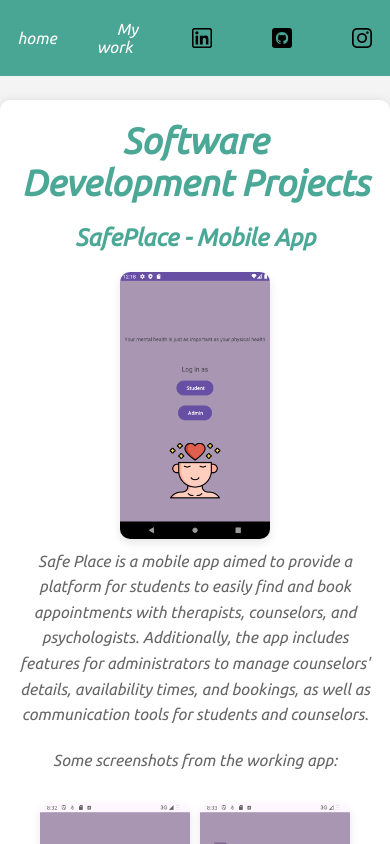
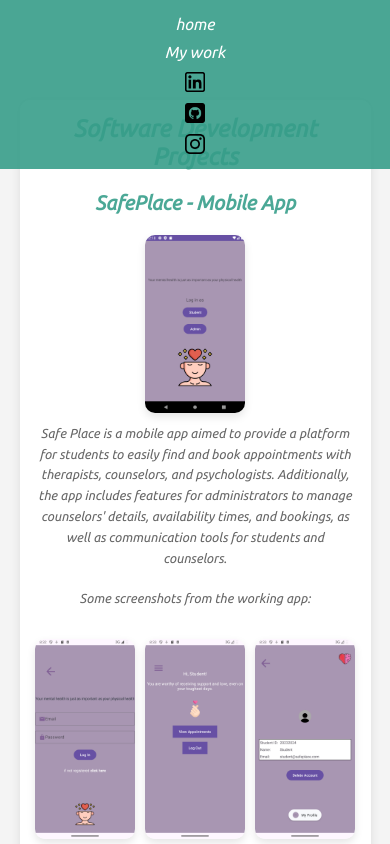
Before and after one commit to AL7OORII/horiya, a plain HTML site: page software.html in a window 390 px wide. Shown: the top 844 px of the page. Drawn offline with Linux system fonts and the light colour scheme.

Commit message:
making the UI more responsive

```diff
--- a/graphic.css
+++ b/graphic.css
@@ -8,8 +8,8 @@
 }
 
 body {
-    background-color: #f4f4f4; /* Light background */
-    color: #333; /* Dark text */
+    background-color: #f4f4f4;
+    color: #333;
     margin: 0;
     display: flex;
     flex-direction: column;
@@ -21,16 +21,16 @@ body {
 /* Navbar Styles */
 .navbar {
     width: 100%;
-    background-color: rgba(55, 158, 138, 0.898); /* Bright green */
+    background-color: rgba(55, 158, 138, 0.898);
     overflow: hidden;
     display: flex;
     justify-content: center;
-    align-items: center; /* Center vertically */
+    align-items: center;
     padding: 10px 0;
     margin: 0;
-    position: fixed; /* Fixes navbar at the top */
-    top: 0; /* Aligns navbar to the top */
-    z-index: 1000; /* Ensures navbar is on top */
+    position: fixed;
+    top: 0;
+    z-index: 1000;
 }
 
 .navbar li {
@@ -47,14 +47,14 @@ body {
 }
 
 .navbar a:hover {
-    background-color: rgba(136, 195, 183, 0.898); /* Darker green on hover */
+    background-color: rgba(136, 195, 183, 0.898);
 }
 
 /* Adjusting icons in navbar */
 .navbar img {
-    width: 20px; /* Adjust the size as needed */
-    height: 20px; /* Adjust the size as needed */
-    vertical-align: middle; /* Align icons vertically */
+    width: 20px;
+    height: 20px;
+    vertical-align: middle;
 }
 
 /* Content Styles */
@@ -62,21 +62,21 @@ body {
     text-align: center;
     padding: 20px;
     max-width: 800px;
-    margin: 100px auto 20px; /* Adds margin to separate from fixed navbar */
-    background-color: white; /* White background for content */
-    box-shadow: 0 0 10px rgba(0, 0, 0, 0.1); /* Soft shadow for depth */
-    border-radius: 10px; /* Rounded corners */
+    margin: 100px auto 20px;
+    background-color: white;
+    box-shadow: 0 0 10px rgba(0, 0, 0, 0.1);
+    border-radius: 10px;
 }
 
 .content h3 {
     font-size: 36px;
     margin-bottom: 20px;
-    color: rgba(55, 158, 138, 0.898); /* Bright green for headings */
+    color: rgba(55, 158, 138, 0.898);
 }
 
 .content p {
     font-size: 18px;
-    color: #666; /* Grey text for body */
+    color: #666;
     line-height: 1.6;
     margin-bottom: 30px;
 }
@@ -94,7 +94,7 @@ body {
 
 .image-section p {
     font-size: 18px;
-    color: #333; /* Dark text for captions */
+    color: #333;
     margin-bottom: 10px;
 }
 
@@ -106,15 +106,65 @@ body {
 }
 
 .image-container img {
-    width: 200px; /* Adjust the size as needed */
+    width: 200px;
     height: auto;
-    border-radius: 10px; /* Rounded corners for images */
-    box-shadow: 0 4px 8px rgba(0, 0, 0, 0.2); /* Add shadow to images */
+    border-radius: 10px;
+    box-shadow: 0 4px 8px rgba(0, 0, 0, 0.2);
     transition: transform 0.3s, box-shadow 0.3s;
-    margin: 0.5px; /* Add space between images */
+    margin: 0.5px;
 }
 
 .image-container img:hover {
-    transform: scale(1.05); /* Slightly enlarge on hover */
-    box-shadow: 0 8px 16px rgba(0, 0, 0, 0.3); /* Increase shadow on hover */
+    transform: scale(1.05);
+    box-shadow: 0 8px 16px rgba(0, 0, 0, 0.3);
 }
+
+/* Responsive Design */
+@media (max-width: 768px) {
+    .content {
+        padding: 15px;
+        max-width: 90%;
+    }
+
+    .content h3 {
+        font-size: 28px;
+    }
+
+    .content p {
+        font-size: 16px;
+    }
+
+    .gallery {
+        gap: 30px;
+    }
+
+    .image-section p {
+        font-size: 16px;
+    }
+
+    .image-container img {
+        width: 150px;
+    }
+}
+
+@media (max-width: 480px) {
+    .navbar {
+        flex-direction: column;
+    }
+
+    .navbar li {
+        padding: 5px;
+    }
+
+    .content h3 {
+        font-size: 24px;
+    }
+
+    .content p, .image-section p {
+        font-size: 14px;
+    }
+
+    .image-container img {
+        width: 120px;
+    }
+}
--- a/mywork.css
+++ b/mywork.css
@@ -8,29 +8,27 @@
 }
 
 html, body {
-    background-color: #f4f4f4; /* Light background */
-    color: #333; /* Dark text */
-    height: 100%; /* Ensures full height */
-    margin: 0; /* Removes default margin */
+    background-color: #f4f4f4;
+    color: #333;
+    height: 100%;
+    margin: 0;
     display: flex;
     flex-direction: column;
     align-items: center;
-    justify-content: flex-start; /* Aligns content at the top */
+    justify-content: flex-start;
 }
 
 /* Navbar Styles */
 .navbar {
     width: 100%;
-    background-color: rgba(55, 158, 138, 0.898); /* Bright green */
-    overflow: hidden;
+    background-color: rgba(55, 158, 138, 0.898);
     display: flex;
     justify-content: center;
-    align-items: center; /* Center vertically */
+    align-items: center;
     padding: 10px 0;
-    margin: 0; /* Removes default margin */
-    position: fixed; /* Fixes navbar at the top */
-    top: 0; /* Aligns navbar to the top */
-    z-index: 1000; /* Ensures navbar is on top */
+    position: fixed;
+    top: 0;
+    z-index: 1000;
 }
 
 .navbar li {
@@ -47,14 +45,13 @@ html, body {
 }
 
 .navbar a:hover {
-    background-color: rgba(136, 195, 183, 0.898); /* Darker green on hover */
+    background-color: rgba(136, 195, 183, 0.898);
 }
 
-/* Adjusting icons in navbar */
 .navbar img {
-    width: 20px; /* Adjust the size as needed */
-    height: 20px; /* Adjust the size as needed */
-    vertical-align: middle; /* Align icons vertically */
+    width: 20px;
+    height: 20px;
+    vertical-align: middle;
 }
 
 /* Content Styles */
@@ -62,29 +59,31 @@ html, body {
     text-align: center;
     padding: 20px;
     max-width: 800px;
-    margin: 100px auto 20px; /* Adds margin to separate from fixed navbar */
-    background-color: white; /* White background for content */
-    box-shadow: 0 0 10px rgba(0, 0, 0, 0.1); /* Soft shadow for depth */
-    border-radius: 10px; /* Rounded corners */
+    margin: 100px auto 20px;
+    background-color: white;
+    box-shadow: 0 0 10px rgba(0, 0, 0, 0.1);
+    border-radius: 10px;
 }
 
 .content h3 {
     font-size: 36px;
     margin-bottom: 20px;
-    color: rgba(55, 158, 138, 0.898); /* Bright green for headings */
+    color: rgba(55, 158, 138, 0.898);
 }
 
 .content p {
     font-size: 18px;
-    color: #666; /* Grey text for body */
+    color: #666;
     line-height: 1.6;
     margin-bottom: 30px;
 }
 
+/* Circle Layout */
 .circles {
     display: flex;
     justify-content: center;
     gap: 30px;
+    flex-wrap: wrap;
     margin-top: 40px;
 }
 
@@ -98,7 +97,6 @@ html, body {
     width: 150px;
     height: 150px;
     border-radius: 50%;
-    background-color: rgba(55, 158, 138, 0.898); /* Bright green */
     color: white;
     display: flex;
     justify-content: center;
@@ -108,28 +106,30 @@ html, body {
     font-size: 14px;
     padding: 20px;
     transition: background 0.3s, transform 0.3s, box-shadow 0.3s;
-    background-size: cover; /* Ensure the image covers the circle */
-    background-position: center; /* Center the background image */
-    box-shadow: 0 4px 8px rgba(0, 0, 0, 0.2); /* Add shadow to circles */
+    background-size: cover;
+    background-position: center;
+    box-shadow: 0 4px 8px rgba(0, 0, 0, 0.2);
 }
 
+/* Background Images for each Circle */
 #software-circle {
     background-image: url('software.jpg');
+    background-color: rgba(55, 158, 138, 0.9);
 }
 
 #design-circle {
     background-image: url('design.jpg');
+    background-color: rgba(55, 158, 138, 0.9);
 }
 
 #uiux-circle {
     background-image: url('uiux.jpg');
+    background-color: rgba(55, 158, 138, 0.9);
 }
 
-
 .circle:hover {
-    background-color: rgba(136, 195, 183, 0.898); /* Lighter green on hover */
-    transform: scale(1.1); /* Slightly enlarge on hover */
-    box-shadow: 0 8px 16px rgba(0, 0, 0, 0.3); /* Increase shadow on hover */
+    transform: scale(1.1);
+    box-shadow: 0 8px 16px rgba(0, 0, 0, 0.3);
 }
 
 .circle-text {
@@ -137,3 +137,51 @@ html, body {
     font-size: 16px;
     color: #333;
 }
+
+/* Responsive Design */
+@media (max-width: 768px) {
+    .content {
+        padding: 15px;
+        max-width: 90%;
+    }
+
+    .content h3 {
+        font-size: 28px;
+    }
+
+    .circles {
+        gap: 20px;
+    }
+
+    .circle {
+        width: 120px;
+        height: 120px;
+    }
+
+    .circle-text {
+        font-size: 14px;
+    }
+}
+
+@media (max-width: 480px) {
+    .navbar {
+        flex-direction: column;
+    }
+
+    .navbar li {
+        padding: 5px;
+    }
+
+    .content h3 {
+        font-size: 24px;
+    }
+
+    .circle {
+        width: 100px;
+        height: 100px;
+    }
+
+    .circle-text {
+        font-size: 12px;
+    }
+}
--- a/safeplaceapp.css
+++ b/safeplaceapp.css
@@ -48,13 +48,11 @@ html, body {
     background-color: rgba(136, 195, 183, 0.898);
 }
 
-/* Adjusting icons in navbar */
 .navbar img {
-    width: 20px; /* Adjust the size as needed */
-    height: 20px; /* Adjust the size as needed */
-    vertical-align: middle; /* Align icons vertically */
+    width: 20px;
+    height: 20px;
+    vertical-align: middle;
 }
-
 
 /* Hero Section */
 .hero {
@@ -80,7 +78,7 @@ html, body {
     font-weight: 300;
 }
 
-/* Main content styles */
+/* Main Content */
 .content {
     text-align: center;
     padding: 40px;
@@ -138,6 +136,7 @@ html, body {
     border-radius: 10px;
     box-shadow: 0 4px 8px rgba(0, 0, 0, 0.2);
 }
+
 .icon {
     width: 30%;
     height: auto;
@@ -151,3 +150,78 @@ html, body {
 .hero-content h3 {
     text-shadow: 2px 2px 5px rgba(0, 0, 0, 0.5);
 }
+
+/* Responsive Design */
+@media (max-width: 768px) {
+    .content {
+        padding: 20px;
+        max-width: 90%;
+    }
+
+    .hero {
+        height: 50vh;
+    }
+
+    .hero-content h1 {
+        font-size: 40px;
+    }
+
+    .hero-content h3 {
+        font-size: 18px;
+    }
+
+    .portfolio-section h2 {
+        font-size: 28px;
+    }
+
+    .portfolio-section p, .portfolio-section li {
+        font-size: 16px;
+    }
+
+    .responsive-image {
+        width: 90%;
+    }
+
+    .icon {
+        width: 50%;
+    }
+
+    video {
+        width: 100%;
+    }
+}
+
+@media (max-width: 480px) {
+    .navbar {
+        flex-direction: column;
+        padding: 5px 0;
+    }
+
+    .navbar li {
+        padding: 5px;
+    }
+
+    .hero {
+        height: 40vh;
+    }
+
+    .hero-content h1 {
+        font-size: 32px;
+    }
+
+    .hero-content h3 {
+        font-size: 16px;
+    }
+
+    .content h3, .portfolio-section h2 {
+        font-size: 24px;
+    }
+
+    .portfolio-section p, .portfolio-section li {
+        font-size: 14px;
+    }
+
+    .responsive-image, .icon {
+        width: 100%;
+    }
+}
--- a/software.css
+++ b/software.css
@@ -8,8 +8,8 @@
 }
 
 body {
-    background-color: #f4f4f4; /* Light background */
-    color: #333; /* Dark text */
+    background-color: #f4f4f4;
+    color: #333;
     margin: 0;
     display: flex;
     flex-direction: column;
@@ -21,16 +21,14 @@ body {
 /* Navbar Styles */
 .navbar {
     width: 100%;
-    background-color: rgba(55, 158, 138, 0.898); /* Bright green */
-    overflow: hidden;
+    background-color: rgba(55, 158, 138, 0.898);
     display: flex;
     justify-content: center;
-    align-items: center; /* Center vertically */
+    align-items: center;
     padding: 10px 0;
-    margin: 0;
-    position: fixed; /* Fixes navbar at the top */
-    top: 0; /* Aligns navbar to the top */
-    z-index: 1000; /* Ensures navbar is on top */
+    position: fixed;
+    top: 0;
+    z-index: 1000;
 }
 
 .navbar li {
@@ -47,14 +45,13 @@ body {
 }
 
 .navbar a:hover {
-    background-color: rgba(136, 195, 183, 0.898); /* Darker green on hover */
+    background-color: rgba(136, 195, 183, 0.898);
 }
 
-/* Adjusting icons in navbar */
 .navbar img {
-    width: 20px; /* Adjust the size as needed */
-    height: 20px; /* Adjust the size as needed */
-    vertical-align: middle; /* Align icons vertically */
+    width: 20px;
+    height: 20px;
+    vertical-align: middle;
 }
 
 /* Content Styles */
@@ -62,31 +59,31 @@ body {
     text-align: center;
     padding: 20px;
     max-width: 800px;
-    margin: 100px auto 20px; /* Adds margin to separate from fixed navbar */
-    background-color: white; /* White background for content */
-    box-shadow: 0 0 10px rgba(0, 0, 0, 0.1); /* Soft shadow for depth */
-    border-radius: 10px; /* Rounded corners */
+    margin: 100px auto 20px;
+    background-color: white;
+    box-shadow: 0 0 10px rgba(0, 0, 0, 0.1);
+    border-radius: 10px;
 }
 
 .content h3 {
     font-size: 36px;
     margin-bottom: 20px;
-    color: rgba(55, 158, 138, 0.898); /* Bright green for headings */
+    color: rgba(55, 158, 138, 0.898);
 }
 
 .project {
-    margin-bottom: 20px;
+    margin-bottom: 30px;
 }
 
 .project h4 {
     font-size: 24px;
     margin-bottom: 10px;
-    color: rgba(55, 158, 138, 0.898); /* Bright green for project titles */
+    color: rgba(55, 158, 138, 0.898);
 }
 
 .project p {
     font-size: 16px;
-    color: #666; /* Grey text for project descriptions */
+    color: #666;
     line-height: 1.6;
     margin-bottom: 20px;
 }
@@ -94,13 +91,13 @@ body {
 .project h5 {
     font-size: 20px;
     margin-bottom: 10px;
-    color: rgba(55, 158, 138, 0.898); /* Bright green for subheadings */
+    color: rgba(55, 158, 138, 0.898);
 }
 
 .project h6 {
     font-size: 18px;
     margin-bottom: 10px;
-    color: #333; /* Dark text for smaller headings */
+    color: #333;
 }
 
 .project ul {
@@ -112,7 +109,7 @@ body {
 
 .project img {
     width: 100%;
-    max-width: 400px; /* Adjust the size as needed */
+    max-width: 400px;
     margin: 20px 0;
     border-radius: 10px;
 }
@@ -127,10 +124,10 @@ body {
 
 .mobile-screenshots img {
     width: 100%;
-    max-width: 150px; /* Smaller size for mobile screenshots */
+    max-width: 150px;
     margin: 10px 0;
     border-radius: 10px;
-    box-shadow: 0 4px 8px rgba(0, 0, 0, 0.1); /* Soft shadow for depth */
+    box-shadow: 0 4px 8px rgba(0, 0, 0, 0.1);
 }
 
 /* Web App Screenshots Styling */
@@ -143,16 +140,78 @@ body {
 
 .web-screenshots img {
     width: 100%;
-    max-width: 200px; /* Adjust size for web app screenshots */
+    max-width: 200px;
     margin: 10px 0;
     border-radius: 10px;
-    box-shadow: 0 4px 8px rgba(0, 0, 0, 0.1); /* Soft shadow for depth */
+    box-shadow: 0 4px 8px rgba(0, 0, 0, 0.1);
 }
 
-/* Ensure three images per row for web app screenshots */
-.web-screenshots img:nth-of-type(3n+1) {
-    margin-right: auto;
+/* Responsive Design */
+@media (max-width: 768px) {
+    .content {
+        padding: 15px;
+        max-width: 90%;
+    }
+
+    .content h3 {
+        font-size: 28px;
+    }
+
+    .project h4 {
+        font-size: 22px;
+    }
+
+    .project p, .project ul {
+        font-size: 14px;
+    }
+
+    .project h5, .project h6 {
+        font-size: 18px;
+    }
+
+    .project img {
+        max-width: 300px;
+    }
+
+    .mobile-screenshots img {
+        max-width: 120px;
+    }
+
+    .web-screenshots img {
+        max-width: 160px;
+    }
 }
-.web-screenshots img:nth-of-type(3n+3) {
-    margin-left: auto;
+
+@media (max-width: 480px) {
+    .navbar {
+        flex-direction: column;
+    }
+
+    .navbar li {
+        padding: 5px;
+    }
+
+    .content h3 {
+        font-size: 24px;
+    }
+
+    .project h4 {
+        font-size: 20px;
+    }
+
+    .project p, .project ul {
+        font-size: 13px;
+    }
+
+    .project h5, .project h6 {
+        font-size: 16px;
+    }
+
+    .project img {
+        max-width: 100%;
+    }
+
+    .mobile-screenshots img, .web-screenshots img {
+        max-width: 100px;
+    }
 }
--- a/style.css
+++ b/style.css
@@ -4,6 +4,7 @@
     font-family: 'Ubuntu', sans-serif;
     padding: 0;
     margin: 0;
+    box-sizing: border-box;
 }
 
 a {
@@ -24,14 +25,9 @@ body {
     background-image: linear-gradient(to right, rgba(55, 158, 138, 0.898) 5%, #22030388),
         url(horiya.png);
     background-position: center;
-    background-size: cover; /* Ensures the background image covers the entire container */
-    width: 100vw; /* Full width of the viewport */
-    height: 100vh; /* Full height of the viewport */
-}
-
-.container:hover {
-    background-image: linear-gradient(to right, rgba(55, 158, 138, 0.898) 15%, transparent),
-        url(horiya.png);
+    background-size: cover;
+    width: 100vw;
+    height: 100vh;
 }
 
 .header {
@@ -66,18 +62,12 @@ ul a:hover {
     border-bottom-color: white;
 }
 
-ul img {
-    width: 20px; /* Adjust the size as needed */
-    height: 20px; /* Adjust the size as needed */
-    margin-left: 10px; /* Add some spacing between the text and the icon */
-}
-
 .content {
     color: white;
     width: 50%;
     margin-top: 50px;
     padding: 30px;
-    text-align: center; /* Center align content */
+    text-align: center;
 }
 
 .content h2 {
@@ -87,26 +77,26 @@ ul img {
 
 .content p {
     letter-spacing: 3px;
-    width: 75%; /* Adjusted width for better readability */
+    width: 75%;
     padding: 20px 0;
-    margin: 20px auto; /* Center the paragraph */
+    margin: 20px auto;
 }
 
 .content button {
     font-size: 30px;
-    padding: 10px 20px; /* Adjusted padding for better button size */
+    padding: 10px 20px;
     border-radius: 10px;
     border: 2px solid transparent;
     cursor: pointer;
-    margin: 10px; /* Add margin for spacing between buttons */
+    margin: 10px;
 }
 
 .content button:hover {
-   background-color: transparent;
-   border-color: white;
-   color: white;
+    background-color: transparent;
+    border-color: white;
+    color: white;
 }
-/* Updated CSS for a cleaner and organized look */
+
 .modal {
     display: none;
     position: fixed;
@@ -138,70 +128,11 @@ ul img {
 .close:hover,
 .close:focus {
     color: black;
-    text-decoration: none;
     cursor: pointer;
 }
 
-button {
-    background-color: rgb(42, 101, 90);
-    color: white;
-    padding: 10px 20px;
-    border: none;
-    border-radius: 5px;
-    cursor: pointer;
-}
-
-button:hover {
-    background-color: rgb(136, 100, 62);
-}
-
-form {
-    display: flex;
-    flex-direction: column;
-}
-
-label {
-    margin-bottom: 5px;
-}
-
-input {
-    padding: 10px;
-    margin-bottom: 10px;
-    border: 1px solid #ddd;
-    border-radius: 5px;
-}
-
-/* Form Styles */
-form {
-    display: flex;
-    flex-direction: column;
-}
-
-form label {
-    font-size: 16px;
-    margin-bottom: 5px;
-}
-
-form input, form textarea {
-    padding: 10px;
-    margin-bottom: 10px;
-    border: 1px solid #ccc;
-    border-radius: 5px;
-    font-size: 16px;
-}
-
-form input[type="submit"] {
-    background: #333;
-    color: #fff;
-    cursor: pointer;
-}
-
-form input[type="submit"]:hover {
-    background: #555;
-}
-
 .social-icons {
-    margin-bottom: 20px; /* Add some spacing below the social icons */
+    margin-bottom: 20px;
 }
 
 .social-icons a {
@@ -210,6 +141,59 @@ form input[type="submit"]:hover {
 }
 
 .social-icons img {
-    width: 20px; /* Adjust the size as needed */
-    height: 20px; /* Adjust the size as needed */
+    width: 20px;
+    height: 20px;
 }
+
+/* Media Queries for Responsive Design */
+
+@media (max-width: 768px) {
+    .header {
+        flex-direction: column;
+    }
+
+    ul {
+        flex-direction: column;
+        width: 100%;
+    }
+
+    .container, .modal-content {
+        width: 100vw;
+        height: auto;
+    }
+
+    .content {
+        width: 90%;
+        margin-top: 20px;
+        padding: 10px;
+    }
+
+    .content h2 {
+        font-size: 40px;
+    }
+
+    .content p {
+        width: 100%;
+        letter-spacing: 1px;
+    }
+
+    .content button {
+        font-size: 20px;
+        padding: 8px 16px;
+    }
+}
+
+@media (max-width: 480px) {
+    .logo {
+        font-size: 24px;
+    }
+
+    .modal-content {
+        width: 90%;
+    }
+
+    .social-icons img {
+        width: 16px;
+        height: 16px;
+    }
+}
--- a/uiux.css
+++ b/uiux.css
@@ -8,29 +8,27 @@
 }
 
 html, body {
-    background-color: #f4f4f4; /* Light background */
-    color: #333; /* Dark text */
-    height: 100%; /* Ensures full height */
-    margin: 0; /* Removes default margin */
+    background-color: #f4f4f4;
+    color: #333;
+    height: 100%;
+    margin: 0;
     display: flex;
     flex-direction: column;
     align-items: center;
-    justify-content: flex-start; /* Aligns content at the top */
+    justify-content: flex-start;
 }
 
 /* Navbar Styles */
 .navbar {
     width: 100%;
-    background-color: rgba(55, 158, 138, 0.898); /* Bright green */
-    overflow: hidden;
+    background-color: rgba(55, 158, 138, 0.898);
     display: flex;
     justify-content: center;
-    align-items: center; /* Center vertically */
+    align-items: center;
     padding: 10px 0;
-    margin: 0; /* Removes default margin */
-    position: fixed; /* Fixes navbar at the top */
-    top: 0; /* Aligns navbar to the top */
-    z-index: 1000; /* Ensures navbar is on top */
+    position: fixed;
+    top: 0;
+    z-index: 1000;
 }
 
 .navbar li {
@@ -47,14 +45,13 @@ html, body {
 }
 
 .navbar a:hover {
-    background-color: rgba(136, 195, 183, 0.898); /* Darker green on hover */
+    background-color: rgba(136, 195, 183, 0.898);
 }
 
-/* Adjusting icons in navbar */
 .navbar img {
-    width: 20px; /* Adjust the size as needed */
-    height: 20px; /* Adjust the size as needed */
-    vertical-align: middle; /* Align icons vertically */
+    width: 20px;
+    height: 20px;
+    vertical-align: middle;
 }
 
 /* Content Styles */
@@ -62,25 +59,26 @@ html, body {
     text-align: center;
     padding: 20px;
     max-width: 800px;
-    margin: 100px auto 20px; /* Adds margin to separate from fixed navbar */
-    background-color: white; /* White background for content */
-    box-shadow: 0 0 10px rgba(0, 0, 0, 0.1); /* Soft shadow for depth */
-    border-radius: 10px; /* Rounded corners */
+    margin: 100px auto 20px;
+    background-color: white;
+    box-shadow: 0 0 10px rgba(0, 0, 0, 0.1);
+    border-radius: 10px;
 }
 
 .content h3 {
     font-size: 36px;
     margin-bottom: 20px;
-    color: rgba(55, 158, 138, 0.898); /* Bright green for headings */
+    color: rgba(55, 158, 138, 0.898);
 }
 
 .content p {
     font-size: 18px;
-    color: #666; /* Grey text for body */
+    color: #666;
     line-height: 1.6;
     margin-bottom: 30px;
 }
 
+/* Circle Layout */
 .circles {
     display: flex;
     justify-content: center;
@@ -98,7 +96,7 @@ html, body {
     width: 150px;
     height: 150px;
     border-radius: 50%;
-    background-color: rgba(55, 158, 138, 0.898); /* Bright green */
+    background-color: rgba(55, 158, 138, 0.898);
     color: white;
     display: flex;
     justify-content: center;
@@ -108,20 +106,19 @@ html, body {
     font-size: 14px;
     padding: 20px;
     transition: background 0.3s, transform 0.3s, box-shadow 0.3s;
-    background-size: cover; /* Ensure the image covers the circle */
-    background-position: center; /* Center the background image */
-    box-shadow: 0 4px 8px rgba(0, 0, 0, 0.2); /* Add shadow to circles */
+    background-size: cover;
+    background-position: center;
+    box-shadow: 0 4px 8px rgba(0, 0, 0, 0.2);
 }
 
 #safeplace-circle {
     background-image: url('safeplaceIcone.png');
 }
 
-
 .circle:hover {
-    background-color: rgba(136, 195, 183, 0.898); /* Lighter green on hover */
-    transform: scale(1.1); /* Slightly enlarge on hover */
-    box-shadow: 0 8px 16px rgba(0, 0, 0, 0.3); /* Increase shadow on hover */
+    background-color: rgba(136, 195, 183, 0.898);
+    transform: scale(1.1);
+    box-shadow: 0 8px 16px rgba(0, 0, 0, 0.3);
 }
 
 .circle-text {
@@ -129,3 +126,57 @@ html, body {
     font-size: 16px;
     color: #333;
 }
+
+/* Responsive Design */
+@media (max-width: 768px) {
+    .content {
+        padding: 15px;
+        max-width: 90%;
+    }
+
+    .content h3 {
+        font-size: 28px;
+    }
+
+    .content p {
+        font-size: 16px;
+    }
+
+    .circle {
+        width: 120px;
+        height: 120px;
+        font-size: 12px;
+    }
+
+    .circle-text {
+        font-size: 14px;
+    }
+}
+
+@media (max-width: 480px) {
+    .navbar {
+        flex-direction: column;
+        padding: 5px 0;
+    }
+
+    .navbar li {
+        padding: 5px;
+    }
+
+    .content h3 {
+        font-size: 24px;
+    }
+
+    .content p {
+        font-size: 14px;
+    }
+
+    .circle {
+        width: 100px;
+        height: 100px;
+    }
+
+    .circle-text {
+        font-size: 12px;
+    }
+}
```
